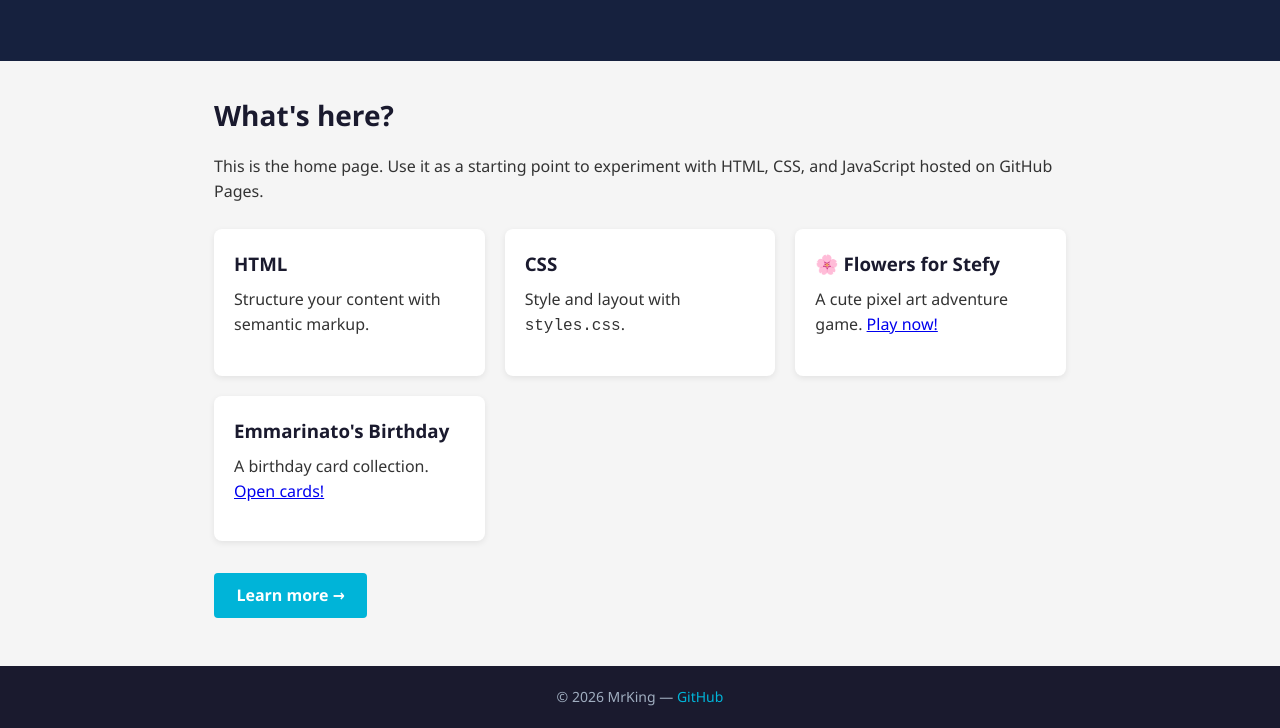
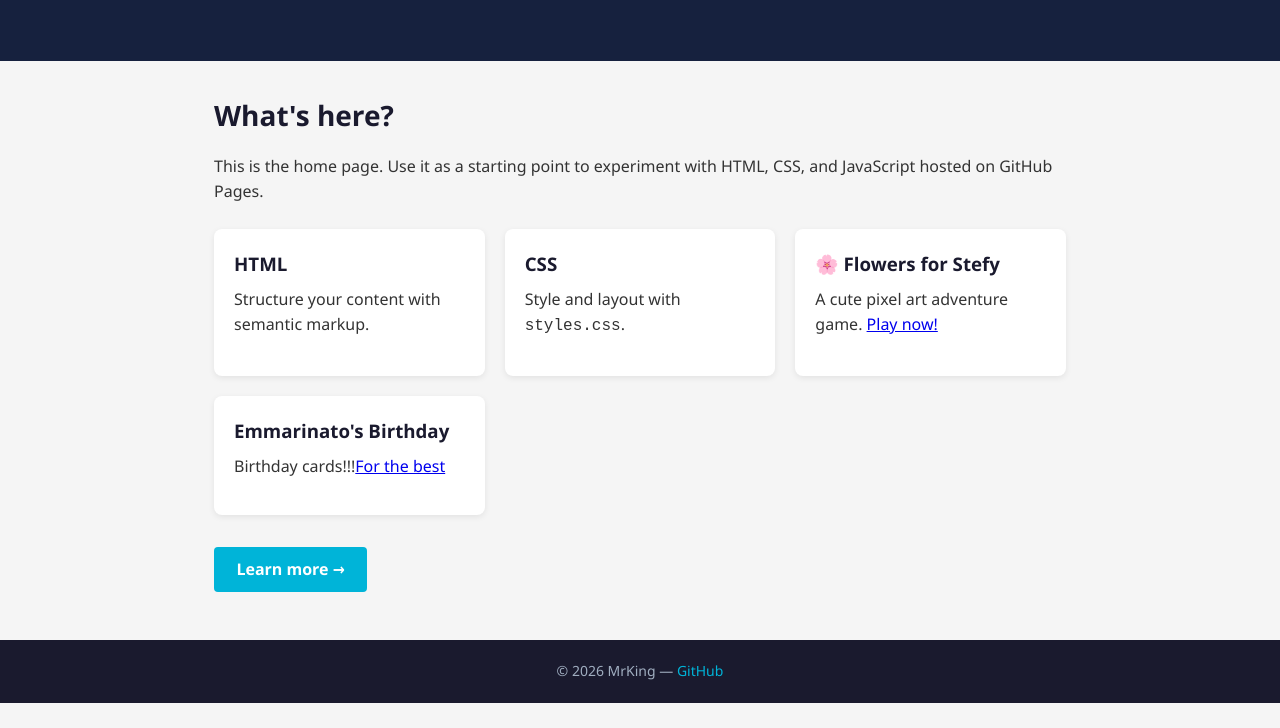
Before and after one commit to MrKingHatter/mrking.github.io, a plain HTML site: page index.html in a window 1280 px wide. Shown: the part 217-945 px from the top of the page. After the commit the page ends 920 px from the top, so only its background shows below. Drawn offline with Linux system fonts and the light colour scheme.

Commit message:
minor change

```diff
--- a/index.html
+++ b/index.html
@@ -43,7 +43,7 @@
       </div>
       <div class="card">
         <h3>Emmarinato's Birthday</h3>
-        <p>A birthday card collection. <a href="rinato/">Open cards!</a></p>
+        <p>Birthday cards!!!<a href="rinato/">For the best</a></p>
       </div>
     </div>
 
```
